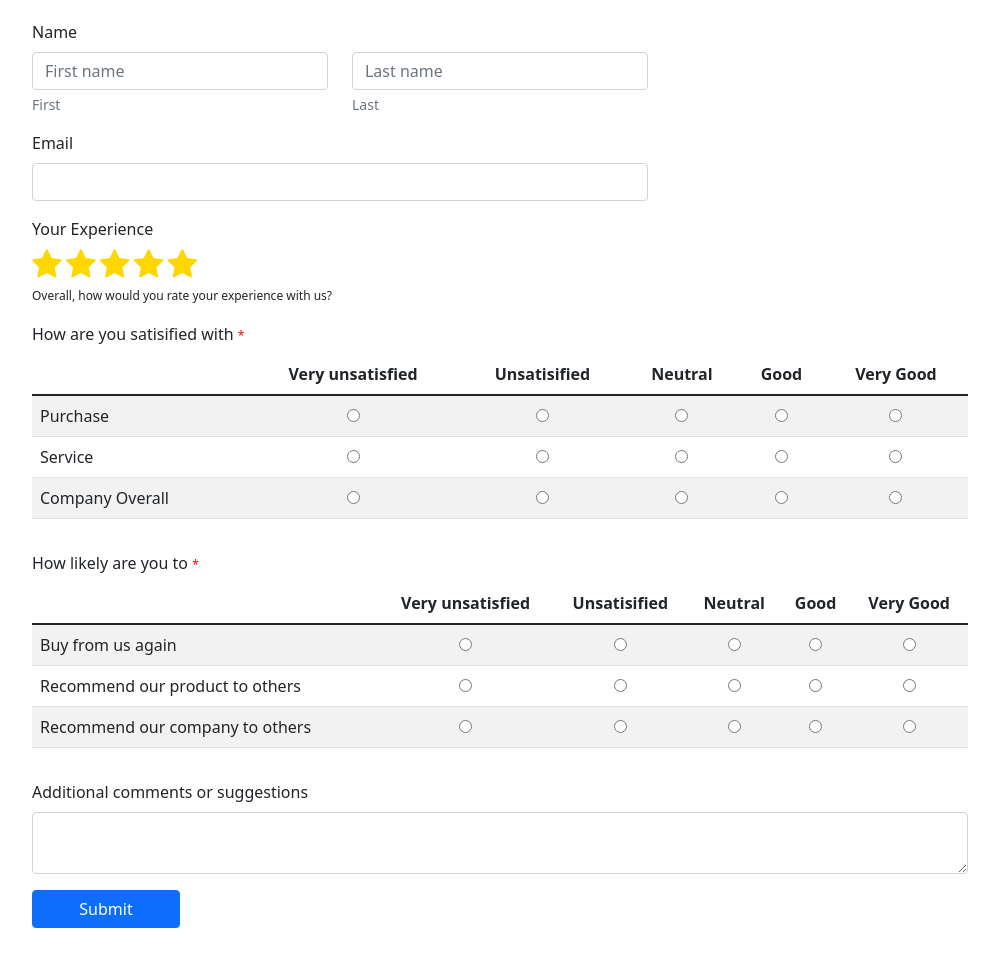
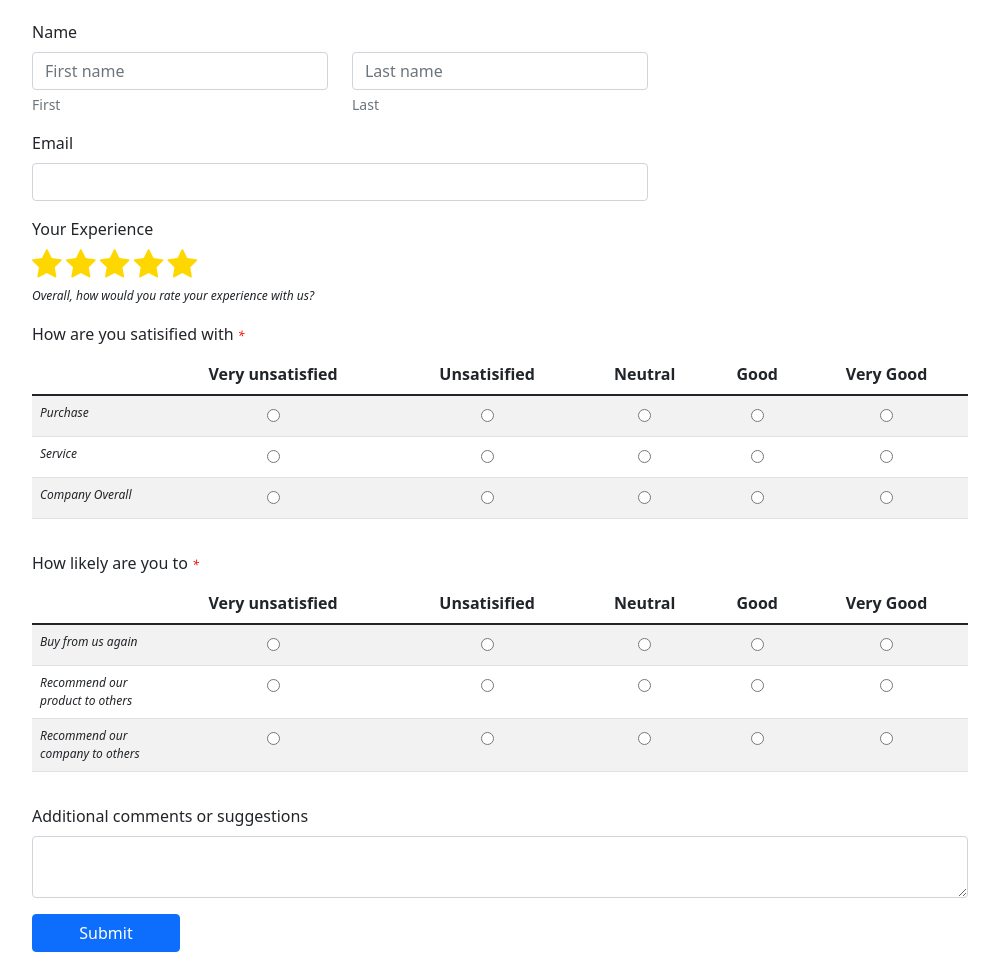
Before and after one commit to AbulHissam/survey-form, a plain HTML site: page index.html in a window 1280 px wide. Shown: the whole page, without its empty margins (140-1139 px from the left). Drawn offline with nearby package versions, Linux system fonts and the light colour scheme.

Commit message:
Update style.css

```diff
--- a/style.css
+++ b/style.css
@@ -3,18 +3,18 @@
   padding: 0;
   box-sizing: border-box;
 }
-label {
-  display: block;
-}
-.name-fields-container {
-  display: flex;
-}
 th,
 td {
   text-align: center;
 }
+td:first-child,
+span {
+  font-size: 12px;
+  font-style: italic;
+}
 td:first-child {
   text-align: start;
+  width: 120px;
 }
 .outer-container {
   margin: 0 auto;
@@ -27,6 +27,3 @@ td:first-child {
 .stars-container {
   color: gold;
 }
-span {
-  font-size: 12px;
-}
```
